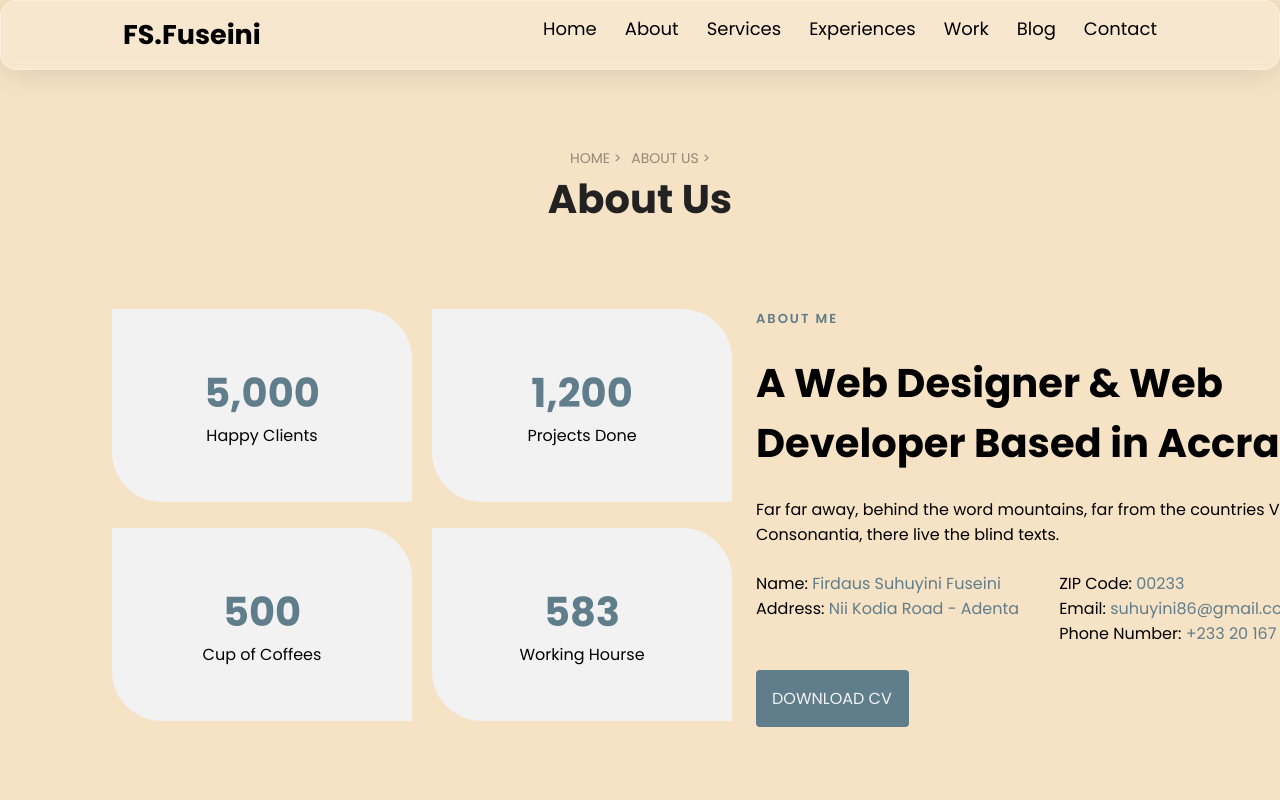
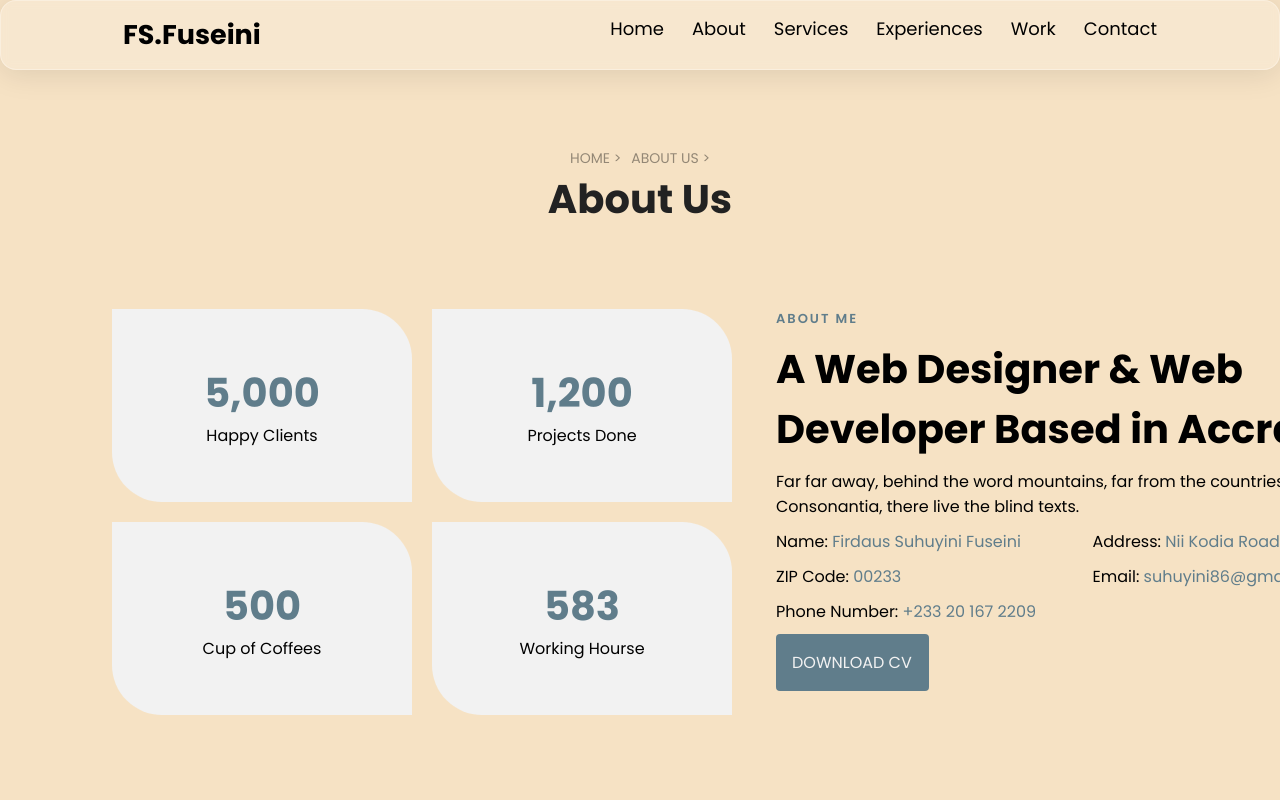
Before and after one commit to fsfuseini/my-portfolio, a plain HTML site: page pages/about.html in a window 1280 px wide. Shown: the top 800 px of the page. Drawn offline with Linux system fonts and the light colour scheme.

Commit message:
Removed blog page for now...

```diff
--- a/assets/css/about.css
+++ b/assets/css/about.css
@@ -6,6 +6,7 @@
   box-sizing: border-box;
   list-style: none;
 }
+
 body {
   background-color: #f6e2c4;
   font-family: "Poppins";
@@ -29,6 +30,7 @@ nav {
   -webkit-backdrop-filter: blur(5px);
   border: 1px solid rgba(255, 255, 255, 0.3);
 }
+
 #nav-items {
   float: right;
   margin-right: 108px;
@@ -40,11 +42,13 @@ nav {
   padding: 14px 14px;
   font-size: 18px;
 }
+
 #logo:hover {
   background-color: #607d8b;
   color: #f2f2f2;
   border-radius: 20px;
 }
+
 nav a {
   float: left;
   text-align: center;
@@ -76,6 +80,7 @@ nav a:hover {
   font-size: 14px;
   text-align: center;
 }
+
 #top a {
   color: #000000;
 }
@@ -88,6 +93,7 @@ nav a:hover {
 #clients {
   margin-top: 80px;
   display: flex;
+  gap: 20px;
 }
 
 #client-cat {
@@ -105,7 +111,7 @@ nav a:hover {
   text-align: start;
   display: flex;
   flex-direction: column;
-  gap: 24px;
+  gap: 10px;
 }
 
 #me {
@@ -114,6 +120,7 @@ nav a:hover {
   letter-spacing: 2px;
   font-weight: 600;
 }
+
 #about-me h2 {
   font-size: 40px;
 }
@@ -121,10 +128,11 @@ nav a:hover {
 #about-me p {
   font-size: 16px;
 }
+
 #details {
-  display: flex;
-  text-align: start;
-  gap: 40px;
+  display: grid;
+  grid-template-columns: 1fr 1fr;
+  gap: 10px;
 }
 
 .detail-index {
@@ -209,6 +217,7 @@ justify-content: center; */
   color: #607d8b;
   font-weight: bold;
 }
+
 #testimonial-items {
   width: 1320px;
   height: 359px;
@@ -217,6 +226,7 @@ justify-content: center; */
   display: flex;
   gap: 24px;
 }
+
 .testimonial-card {
   margin: 0 4px;
   padding: 35px 30px 30px 30px;
@@ -224,7 +234,7 @@ justify-content: center; */
   border-radius: 50px 0;
   width: 410px;
   height: 279px;
-    /* justify-content: center;
+  /* justify-content: center;
   align-items: center; */
 }
 
@@ -252,22 +262,25 @@ justify-content: center; */
   margin-left: -30%;
   margin-top: -10%;
 }
+
 .client-info {
   padding-left: 16px;
   margin-left: -10%;
 }
-.client-info h5{
+
+.client-info h5 {
   color: #222222;
   font-size: 22px;
   font-size: bold;
 }
 
-.client-info span{
+.client-info span {
   color: #607d8b;
   font-size: 13px;
   text-transform: uppercase;
   font-weight: bold;
 }
+
 .testimonial-card p {
   /* height: 86px; */
   font-size: 16px;
@@ -285,12 +298,14 @@ justify-content: center; */
   padding-left: 12px;
   padding-right: 12px;
 }
+
 .skill-item p {
   font-size: 14px;
   padding-left: 10px;
   font-weight: bold;
   color: #607d8b;
 }
+
 .container {
   width: 100%;
   background-color: #ddd;
@@ -310,18 +325,21 @@ justify-content: center; */
   border-radius: 20px;
   padding-right: 5px;
 }
+
 .css {
   width: 80%;
   background-color: #607d8b;
   border-radius: 20px;
   padding-right: 5px;
 }
+
 .js {
   width: 65%;
   background-color: #607d8b;
   border-radius: 20px;
   padding-right: 5px;
 }
+
 .wp {
   width: 60%;
   background-color: #607d8b;
--- a/assets/css/blog.css
+++ b/assets/css/blog.css
@@ -82,7 +82,7 @@ nav a:hover {
 #blog-items{
   display: grid;
   grid-template-columns: 1fr 1fr 1fr 1fr;
-  gap: 24px;
+  gap: 10px;
   margin: 128px 108px;
 }
 
--- a/pages/about.html
+++ b/pages/about.html
@@ -20,7 +20,7 @@
       <a href="./services.html">Services</a>
       <a href="./experiences.html">Experiences</a>
       <a href="./works.html">Work</a>
-      <a href="./blog.html">Blog</a>
+      <!-- <a href="./blog.html">Blog</a> -->
       <a href="./contact.html">Contact</a>
     </div>
   </nav>
@@ -60,15 +60,15 @@
         Vokalia and Consonantia, there live the blind texts.
       </p>
       <div id="details">
-        <div class="detail-index">
         <p>
           <span>Name: </span><span class="pri-color">Firdaus Suhuyini Fuseini</span>
         </p>
-
-          <p><span>Address: </span><span class="pri-color">Nii Kodia Road - Adenta</span></p>
-        </div>
-        <div class="detail-index">
-          <p><span>ZIP Code: </span><span class="pri-color">00233</span></p>
+        <p>
+          <span>Address: </span><span class="pri-color">Nii Kodia Road - Adenta</span>
+        </p>
+        <p>
+          <span>ZIP Code: </span><span class="pri-color">00233</span>
+        </p>
         <p>
           <span>Email: </span><span class="pri-color">suhuyini86@gmail.com</span>
         </p>
@@ -76,8 +76,7 @@
           <span>Phone Number: </span><span class="pri-color">+233 20 167 2209</span>
         </p>
       </div>
-      </div>
-      <a href="../assets/files/fsfuseini.pdf" download="fsfuseini.pdf" id="clients-btn">DOWNLOAD CV</a>
+      <a href="../assets/files/fsfuseini.pdf" download="fsfuseini.pdf"id="clients-btn">DOWNLOAD CV</a>
     </div>
   </section>
 
```
Also changed, not shown: index.html (+1 -1 lines), pages/blog.html (+1 -1 lines), pages/contact.html (+1 -1 lines), pages/experiences.html (+1 -1 lines), pages/services.html (+5 -5 lines), pages/works.html (+1 -1 lines). Lines whose indentation alone changed are shown as unchanged.
